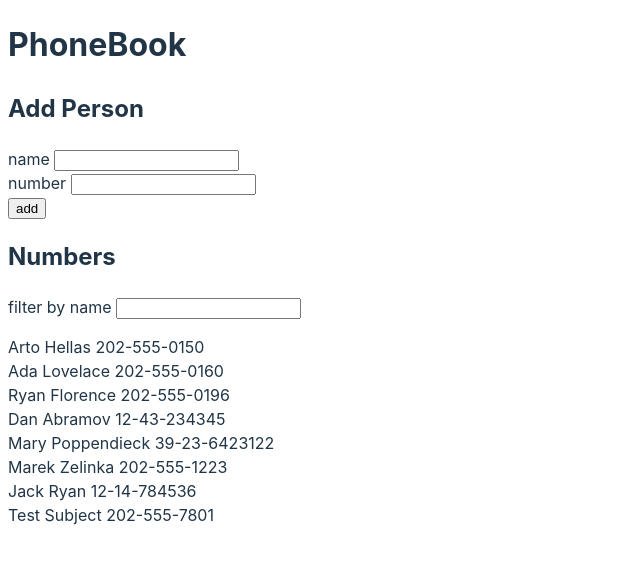
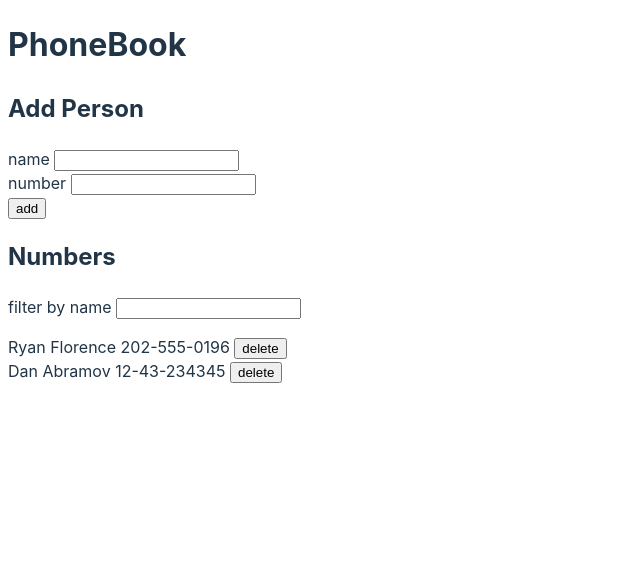
Before and after one commit to zelinka-marek/fullstack-phonebook, a React (Vite) app: page / in a window 1280 px wide. Shown: the top 562 px of the page, without its empty margins (0-640 px from the left). Built offline with nearby package versions, Linux system fonts and the light colour scheme; data requests are answered from the project's data file.

Commit message:
solve ex9

```diff
--- a/db.json
+++ b/db.json
@@ -1,15 +1,5 @@
 {
   "persons": [
-    {
-      "id": 1,
-      "name": "Arto Hellas",
-      "tel": "202-555-0150"
-    },
-    {
-      "id": 2,
-      "name": "Ada Lovelace",
-      "tel": "202-555-0160"
-    },
     {
       "id": 3,
       "name": "Ryan Florence",
@@ -19,26 +9,6 @@
       "id": 4,
       "name": "Dan Abramov",
       "tel": "12-43-234345"
-    },
-    {
-      "id": 5,
-      "name": "Mary Poppendieck",
-      "tel": "39-23-6423122"
-    },
-    {
-      "name": "Marek Zelinka",
-      "tel": "202-555-1223",
-      "id": 6
-    },
-    {
-      "name": "Jack Ryan",
-      "tel": "12-14-784536",
-      "id": 7
-    },
-    {
-      "name": "Test Subject",
-      "tel": "202-555-7801",
-      "id": 8
     }
   ]
 }
--- a/src/app.jsx
+++ b/src/app.jsx
@@ -3,7 +3,7 @@ import { NameFilter } from "./components/name-filter";
 import { PersonDetails } from "./components/person-details";
 import { PersonForm } from "./components/person-form";
 import { PersonList } from "./components/person-list";
-import { createPerson, getPersons } from "./services/person";
+import { createPerson, deletePerson, getPersons } from "./services/person";
 
 export function App() {
   const [persons, setPersons] = useState([]);
@@ -27,6 +27,12 @@ export function App() {
     );
   };
 
+  const deletePersonById = (id) => {
+    deletePerson(id).then(() => {
+      setPersons((persons) => persons.filter((person) => person.id !== id));
+    });
+  };
+
   return (
     <>
       <h1>PhoneBook</h1>
@@ -39,7 +45,11 @@ export function App() {
       <PersonList
         items={personsToShow}
         renderPerson={(person) => (
-          <PersonDetails person={person} filter={filter} />
+          <PersonDetails
+            person={person}
+            filter={filter}
+            onDelete={deletePersonById}
+          />
         )}
       />
     </>
--- a/src/components/person-details.jsx
+++ b/src/components/person-details.jsx
@@ -1,11 +1,14 @@
 import { Highlight } from "./highlight";
 
 export function PersonDetails(props) {
-  const { person, filter } = props;
+  const { person, filter, onDelete } = props;
 
   return (
     <div>
-      <Highlight query={filter} text={person.name} /> {person.tel}
+      <Highlight query={filter} text={person.name} /> {person.tel}{" "}
+      <button type="button" onClick={() => onDelete(person.id)}>
+        delete
+      </button>
     </div>
   );
 }
--- a/src/services/person.js
+++ b/src/services/person.js
@@ -13,3 +13,10 @@ export function createPerson(data) {
     body: JSON.stringify(data),
   }).then((response) => response.json());
 }
+
+export function deletePerson(id) {
+  return fetch(`${baseUrl}/${id}`, {
+    method: "delete",
+    headers: headers,
+  }).then((response) => response.json());
+}
```
